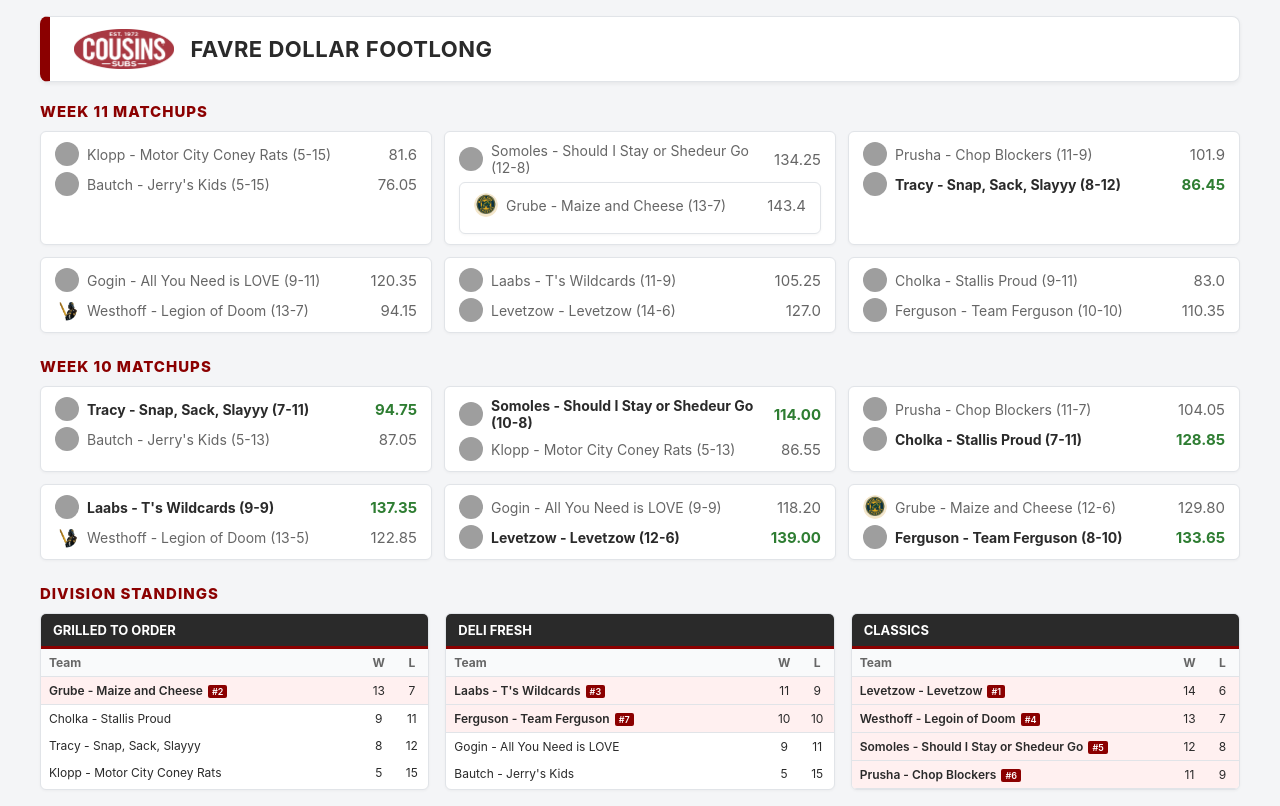
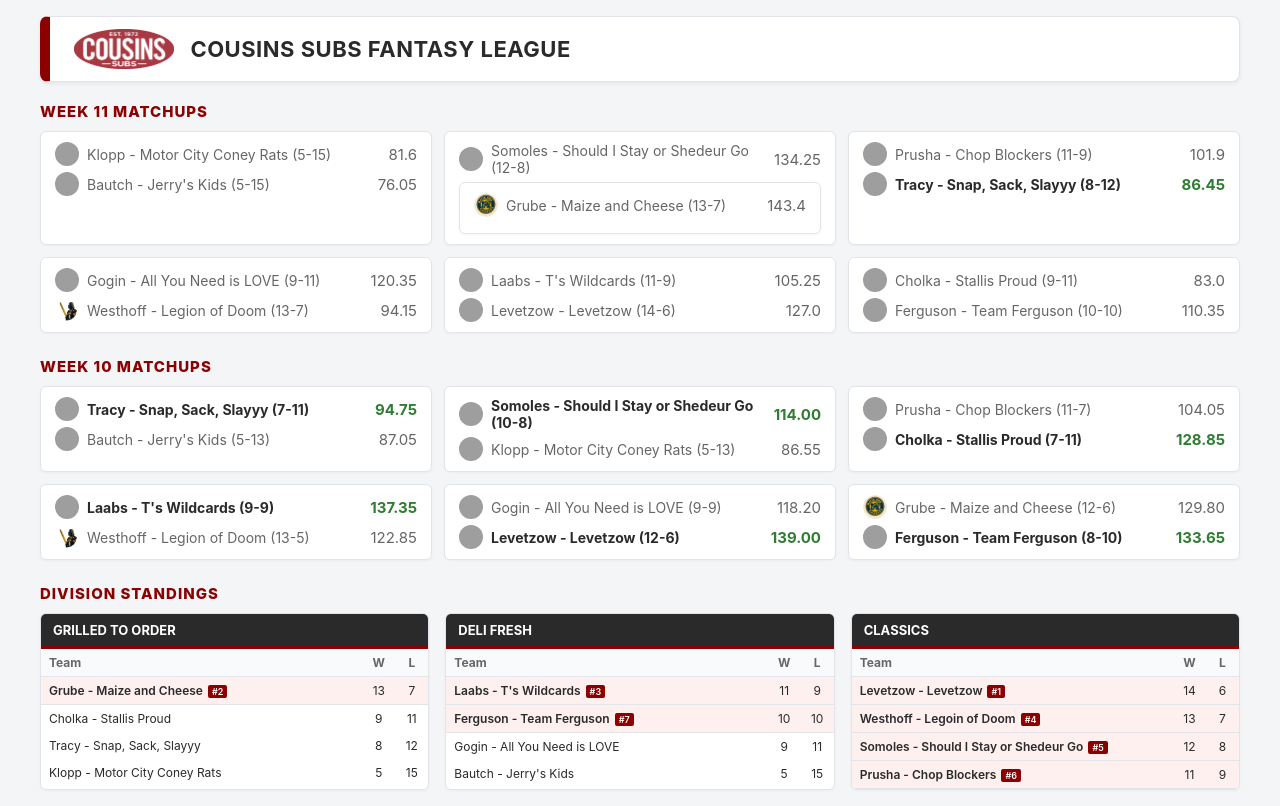
Before and after one commit to michaelj86768894/culture, a plain HTML site: page fantasy/index.html in a window 1280 px wide. Drawn offline with Linux system fonts and the light colour scheme; grey boxes are pictures that could not be loaded.

Commit message:
Update index.html

```diff
--- a/fantasy/index.html
+++ b/fantasy/index.html
@@ -4,7 +4,7 @@
     <meta charset="UTF-8">
 		<meta name="robots" content="noindex">
     <meta name="viewport" content="width=device-width, initial-scale=1.0">
-    <title>Favre Dollar Footlong - League Hub</title>
+    <title>Cousins Subs Fantasy League Hub</title>
     <style>
         /* Base Styles */
         body {
@@ -238,7 +238,7 @@
         <header class="brand-header">
             <div class="header-left">
                 <img src="CS_Reverse_Red.png" alt="Cousins Subs Logo" class="header-logo">
-                <h1 class="header-title">Favre Dollar Footlong</h1>
+                <h1 class="header-title">Cousins Subs Fantasy League</h1>
             </div>
 <!--            <span class="week-badge">Week 1</span> -->
         </header>
```
